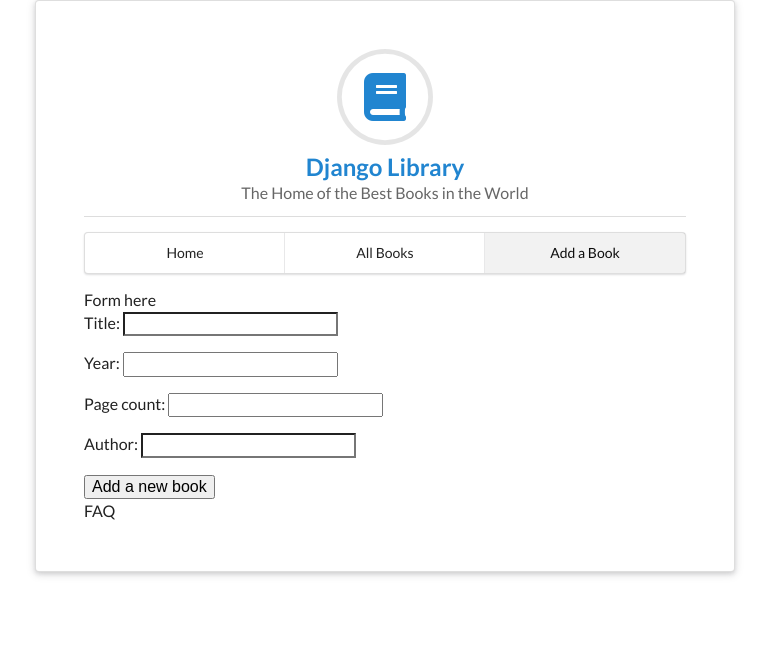
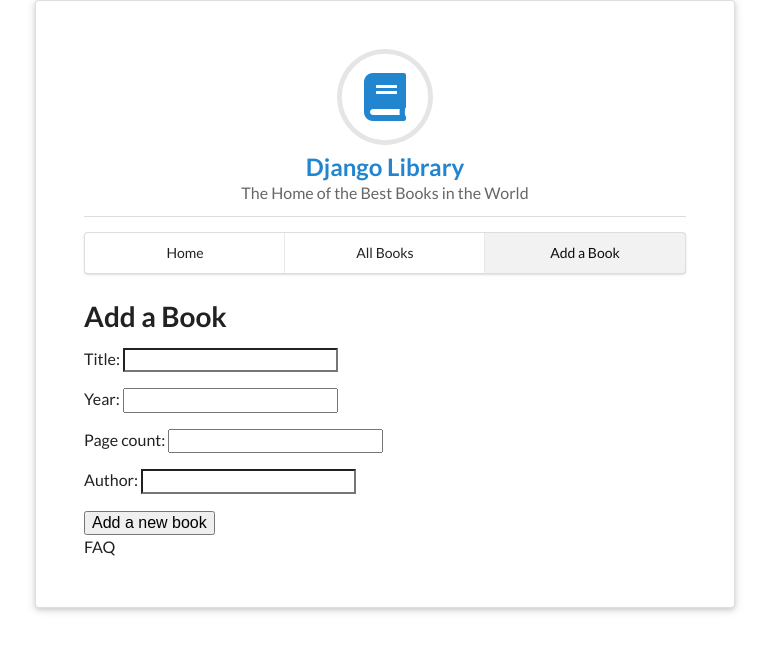
Before and after one commit to mclbdn/django_library_project, a Django app: page /add-book/ in a window 1280 px wide. Shown: the top 652 px of the page, without its empty margins (255-1024 px from the left). Run offline with Django 3.2, Linux system fonts and the light colour scheme.

Commit message:
Add headings

```diff
--- a/templates/add_book.html
+++ b/templates/add_book.html
@@ -5,7 +5,7 @@
 {% block menu_add_book_class %}active{% endblock menu_add_book_class %}
 
 {% block content %}
-    Form here
+    <h1 class="ui header">Add a Book</h1>
     <form action="" method="post">
         {% csrf_token %}
         {{ form.as_p }}
--- a/templates/book_list.html
+++ b/templates/book_list.html
@@ -7,5 +7,6 @@
 {% block menu_book_list_class %}active{% endblock menu_book_list_class %}
 
 {% block content %}
+    <h1 class="ui header">All Books</h1>
     {% render_table table %}
 {% endblock content %}
--- a/templates/home.html
+++ b/templates/home.html
@@ -5,6 +5,7 @@
 {% block menu_home_class %}active{% endblock menu_home_class %}
 
 {% block content %}
+    <h1 class="ui header">Home</h1>
     {% if books.count == 1 %}
         <p>We currently have {{ books.count }} book in our library.</p>
         <p>If you wish to see it, click <a href="{% url 'all-books' %}">here</a></p>
```
